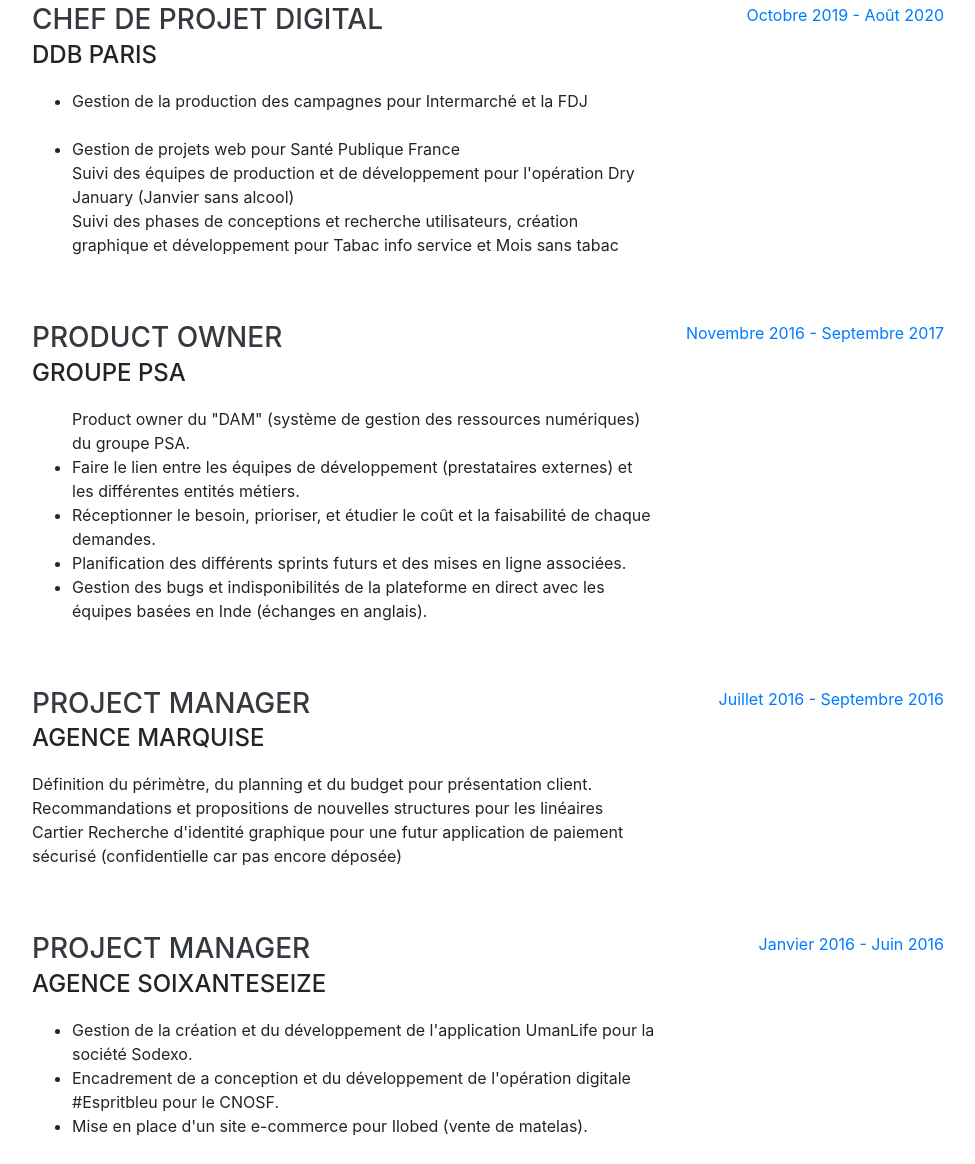
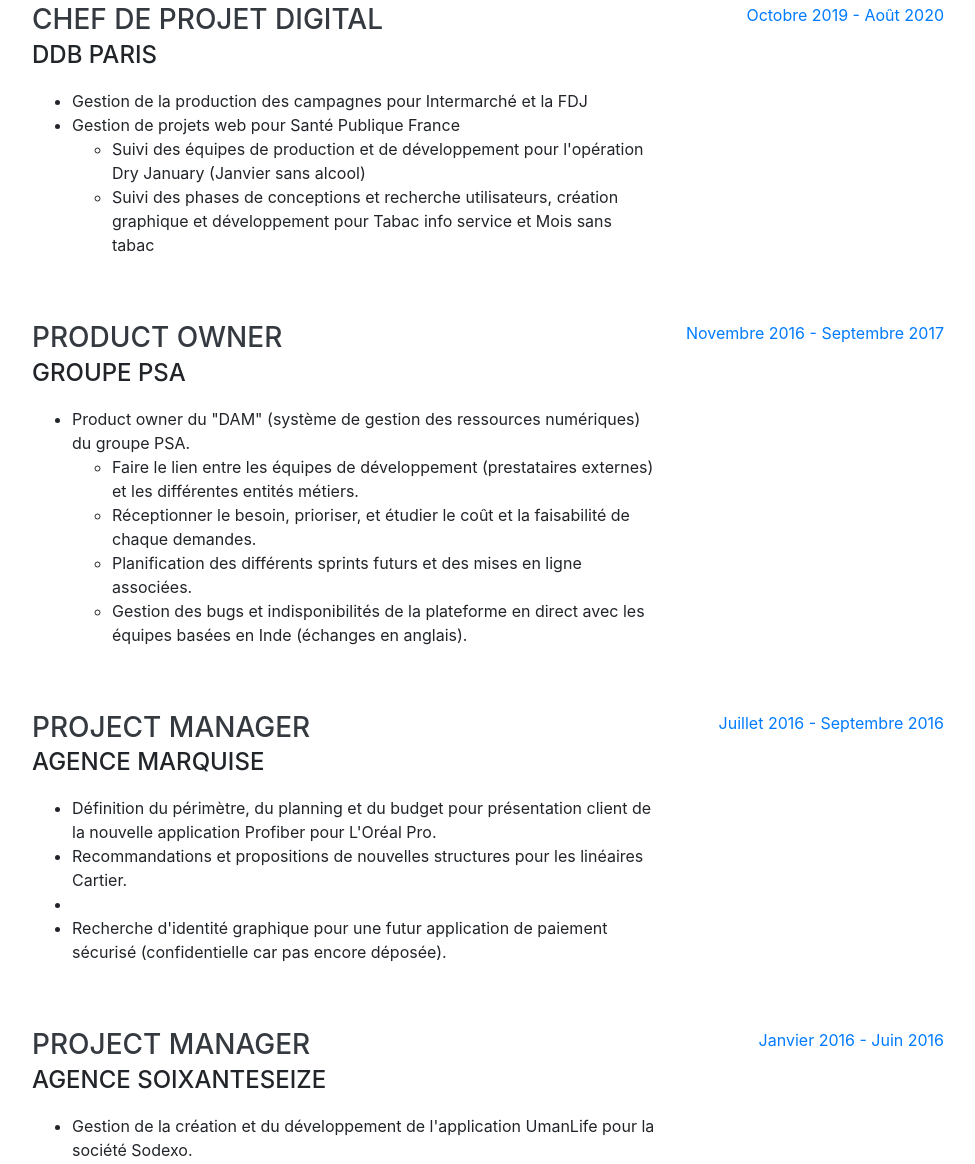
Before and after one commit to guillaumehey/Resume, a website with bundled scripts: page index.html in a window 1280 px wide. Shown: the part 932-2096 px from the top of the page, without its empty margins (288-1263 px from the left). Built offline with nearby package versions, Linux system fonts and the light colour scheme; a web font is replaced by a local one.

Commit message:
Update index.html

```diff
--- a/index.html
+++ b/index.html
@@ -137,11 +137,11 @@
               <h3 class="mb-0">Chef de projet digital</h3>
               <div class="subheading mb-3">DDB Paris</div>
               <p>
-              <ul><li>Gestion de la production des campagnes pour Intermarché et la FDJ</li></br>
+              <ul><li>Gestion de la production des campagnes pour Intermarché et la FDJ</li>
 
-              <li>Gestion de projets web pour Santé Publique France</li>
-Suivi des équipes de production et de développement pour l'opération Dry January (Janvier sans alcool) </br>
-Suivi des phases de conceptions et recherche utilisateurs, création graphique et développement pour Tabac info service et Mois sans tabac</ul>
+              <li>Gestion de projets web pour Santé Publique France
+<ul><li>Suivi des équipes de production et de développement pour l'opération Dry January (Janvier sans alcool) </li>
+<li>Suivi des phases de conceptions et recherche utilisateurs, création graphique et développement pour Tabac info service et Mois sans tabac</li></ul></li></ul>
               </p>
             </div>
             <div class="resume-date text-md-right">
@@ -156,11 +156,11 @@
               <h3 class="mb-0">Product Owner</h3>
               <div class="subheading mb-3">Groupe PSA</div>
               <p>
-                <ul>Product owner du "DAM" (système de gestion des ressources numériques) du groupe PSA.
-                <li>Faire le lien entre les équipes de développement (prestataires externes) et les différentes entités métiers.</li>
+                <ul><li>Product owner du "DAM" (système de gestion des ressources numériques) du groupe PSA.
+              <ul>  <li>Faire le lien entre les équipes de développement (prestataires externes) et les différentes entités métiers.</li>
                 <li>Réceptionner le besoin, prioriser, et étudier le coût et la faisabilité de chaque demandes.</li>
                 <li>Planification des différents sprints futurs et des mises en ligne associées.</li>
-                <li>Gestion des bugs et indisponibilités de la plateforme en direct avec les équipes basées en Inde (échanges en anglais).</li></ul>
+                <li>Gestion des bugs et indisponibilités de la plateforme en direct avec les équipes basées en Inde (échanges en anglais).</li></ul></li></ul>
               </p>
             </div>
             <div class="resume-date text-md-right">
@@ -175,9 +175,9 @@
               <h3 class="mb-0">Project Manager</h3>
               <div class="subheading mb-3">Agence Marquise</div>
               <p>
-                Définition du périmètre, du planning et du budget pour présentation client.
-Recommandations et propositions de nouvelles structures pour les linéaires Cartier
-Recherche d'identité graphique pour une futur application de paiement sécurisé (confidentielle car pas encore déposée)
+                <ul><li>Définition du périmètre, du planning et du budget pour présentation client de la nouvelle application Profiber pour L'Oréal Pro.</li>
+<li>Recommandations et propositions de nouvelles structures pour les linéaires Cartier.<li>
+<li>Recherche d'identité graphique pour une futur application de paiement sécurisé (confidentielle car pas encore déposée).</li></ul>
               </p>
             </div>
             <div class="resume-date text-md-right">
```
